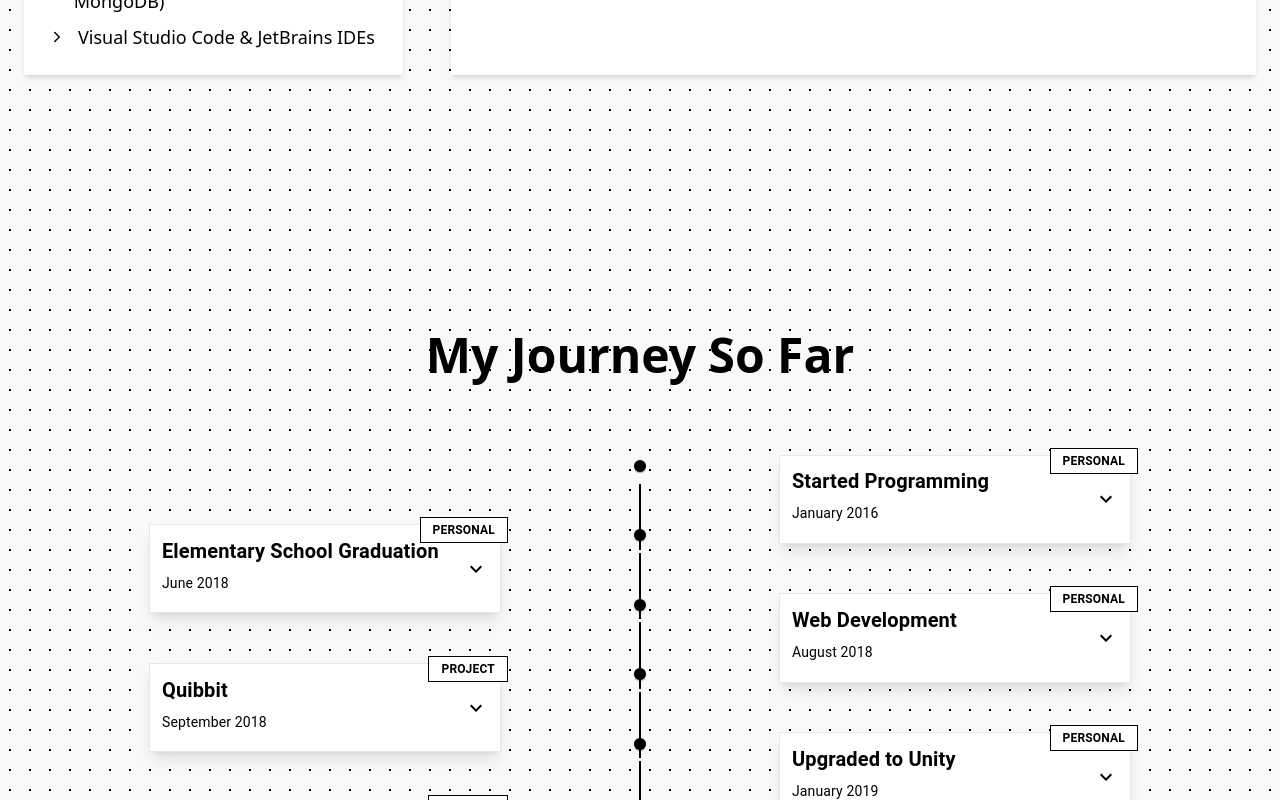
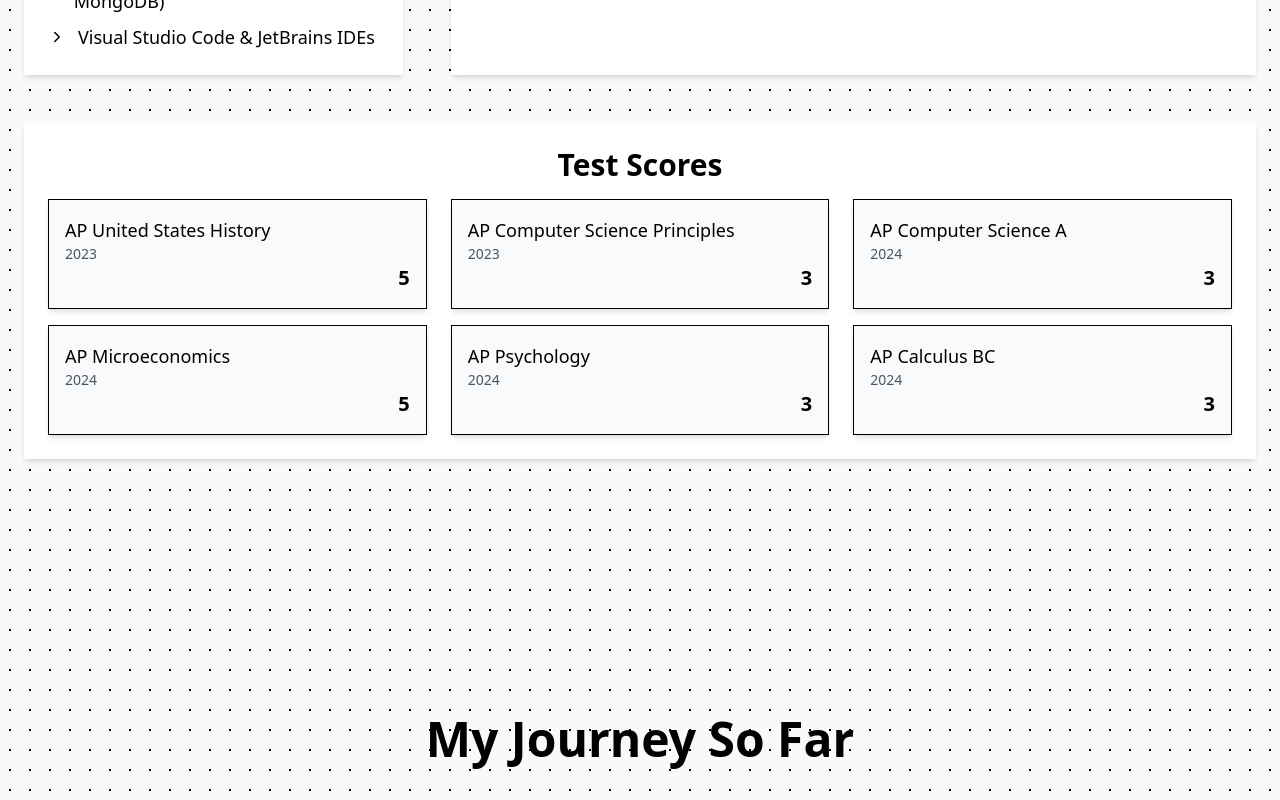
Before and after one commit to Tech-Know2/web_portfolio, a Next.js app in the folder portfolio/: page / in a window 1280 px wide. Shown: the part 1880-2680 px from the top of the page. Built offline with nearby package versions, Linux system fonts and the light colour scheme.

Commit message:
Added test scores and updated projects

```diff
--- a/portfolio/src/app/aboutme.tsx
+++ b/portfolio/src/app/aboutme.tsx
@@ -40,6 +40,10 @@ const AboutMe = () => {
           {/* Projects - this takes up the last two grid spots */}
           <div className="bg-white p-4 sm:p-6 rounded-lg space-y-3 shadow-md col-span-1 sm:col-span-2 lg:col-span-2">
             <Projects />
+          </div>
+          {/* Test Scores Section */}
+          <div className="bg-white p-4 sm:p-6 rounded-lg space-y-3 shadow-md col-span-full">
+            <TestScores />
           </div>
         </div>
       </div>
@@ -217,6 +221,61 @@ const PlatformsTools = () => {
   );
 };
 
+const TestScores = () => {
+  const { ref, inView } = useInView({ triggerOnce: true, threshold: 0.5 });
+
+  return (
+    <motion.div
+      ref={ref}
+      className=""
+      initial={{ opacity: 0 }}
+      animate={inView ? { opacity: 1 } : { opacity: 0 }}
+      transition={{ duration: 1, delay: 0.5 }}
+    >
+      <h2 className="text-3xl font-semibold text-black mb-4 text-center">
+        Test Scores
+      </h2>
+      {/* Grid Layout */}
+      <motion.div
+        className="grid grid-cols-1 sm:grid-cols-2 lg:grid-cols-3 gap-x-6 gap-y-4"
+        initial={{ opacity: 0 }}
+        animate={inView ? { opacity: 1 } : { opacity: 0 }}
+        transition={{ duration: 1, delay: 0.7 }}
+      >
+        {/* Test Scores List */}
+        {[
+          { test: "AP United States History", score: "5", date: "2023" },
+          { test: "AP Computer Science Principles", score: "3", date: "2023" },
+          { test: "AP Computer Science A", score: "3", date: "2024" },
+          { test: "AP Microeconomics", score: "5", date: "2024" },
+          { test: "AP Psychology", score: "3", date: "2024" },
+          { test: "AP Calculus BC", score: "3", date: "2024" },
+        ].map((test, index) => (
+          <motion.div
+              key={index}
+              className="bg-gray-50 border-black border p-4 rounded-lg shadow-md flex flex-col justify-between"
+              initial={{ opacity: 0, y: 20 }}
+              animate={inView ? { opacity: 1, y: 0 } : { opacity: 0, y: 20 }}
+              transition={{
+                opacity: { duration: 0.7, delay: 0.3 * index },
+                y: { duration: 0.7, delay: 0.3 * index },
+                type: "spring",
+                stiffness: 300,
+              }}
+              whileHover={{ scale: 1.05 }}
+            >
+            <div>
+              <h3 className="font-medium text-lg">{test.test}</h3>
+              <p className="text-sm text-gray-600">{test.date}</p>
+            </div>
+            <p className="font-semibold text-xl text-right">{test.score}</p>
+          </motion.div>
+        ))}
+      </motion.div>
+    </motion.div>
+  );
+};
+
 // Projects Section
 const Projects = () => {
   const { ref, inView } = useInView({ triggerOnce: true, threshold: 0.5 });
--- a/portfolio/src/app/timeline.tsx
+++ b/portfolio/src/app/timeline.tsx
@@ -20,11 +20,11 @@ const events = [
   { title: "Space Farm Tycoon", description: "A city builder for Mars colonization, built in Scratch for a science project.", date: "February 2019", hashtags:"#Scratch, #Blocks", badge:"Project" },
   { title: "Admob Fundamentals", description: "Added monetization to my endless runner game.", date: "March 2019", hashtags:"#Monetization, #Unity, #Ads", badge:"Project" },
   { title: "QuiCase", description: "Launched a Shopify dropshipping site for phone cases.", date: "April 2019", hashtags:"#Shopify, #Entrepreneur", badge:"Project" },
-  { title: "Troop 219", description: "Created a website for an all-girls Scout BSA troop I helped establish.", date: "May 2019", hashtags:"#HTML, #CSS, #JS, #Joomla", badge:"Internship" },
+  { title: "Troop 219", description: "Helped establish one of the first all-girls BSA scout troops globally and created a custom website to manage their online presence, including features like RSVPs, events, calendars, inventory, and communication. The site was developed using Joomla, WordPress, Replit, HTML, CSS, and JavaScript.", date: "May 2019", hashtags:"#HTML, #CSS, #JS, #Joomla", badge:"Internship" },
   { title: "Cloud Mining", description: "Rented Azure servers for mining Litecoin and Bitcoin.", date: "July 2019", hashtags:"#Crypto, #BTC, #LTC", badge:"Project" },
   { title: "CryptoByte", description: "I launched a small altcoin after following an EatTheBlocks tutorial on the Matic test chain called CryptoByte. I minted a several million of them and then added the and some testnet Polygon to a uniswap pool for trading and liquidity.", date: "July 2019", hashtags:"#Polygon, #CryptoByte, #Crypto", badge:"Project" },
   { title: "Furry Prints", description: "Launched a print-on-demand store for pet products using Shopify.", date: "August 2019", hashtags:"#Shopify, #Entrepreneur", badge:"Project" },
-  { title: "Michelangelo's - Internship", description: "Helped bring a local business online during the pandemic.", date: "March 2020", hashtags:"#Shopify, #Internship", badge:"Internship" },
+  { title: "Michelangelo's - Internship", description: "Developed and launched an eCommerce website that generated $50k in sales within two months, helping a local business adapt to pandemic challenges. Streamlined operations by integrating legacy systems into an online portal and unifying POS and digital sales through tools like Shopify and Square, improving employee satisfaction and efficiency.", date: "March 2020", hashtags:"#Shopify, #Internship", badge:"Internship" },
   { title: "Middle School Graduation", description: "Graduated with a 4.0 in my CSteam pathway.", date: "June 2020", hashtags:"#HTML, #CSS, #JS, #C#", badge:"Personal" },
   { title: "Eagle Scout Project", description: "Earned the rank of Eagle after 2 years of work on my project.", date: "July 2022", hashtags:"#BSA, #Eagle", badge:"Project" },
   { title: "Rook Servers", description: "Launched my first business offering web hosting, development, and game services.", date: "January 2023", hashtags:"#Entrepreneur, #CyberPanel, #Pterodactyl", badge:"Project" },
@@ -83,6 +83,7 @@ export default function TimelineComponent() {
                         className="absolute top-0 right-0 transform translate-x-2 -translate-y-2 px-3 py-1 text-xs font-semibold uppercase text-black bg-white border border-black rounded-lg"
                         style={{
                           zIndex: 1,
+                          backgroundColor: event.badge === "Internship" ? "#9ca3af" : "white",
                         }}
                       >
                         {event.badge}
```
